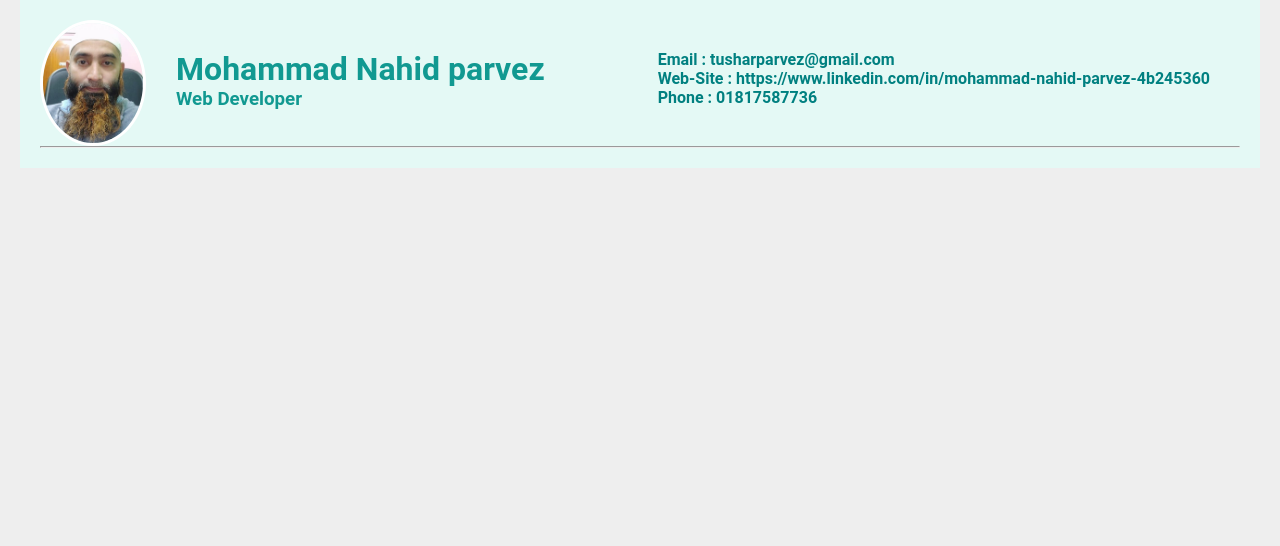
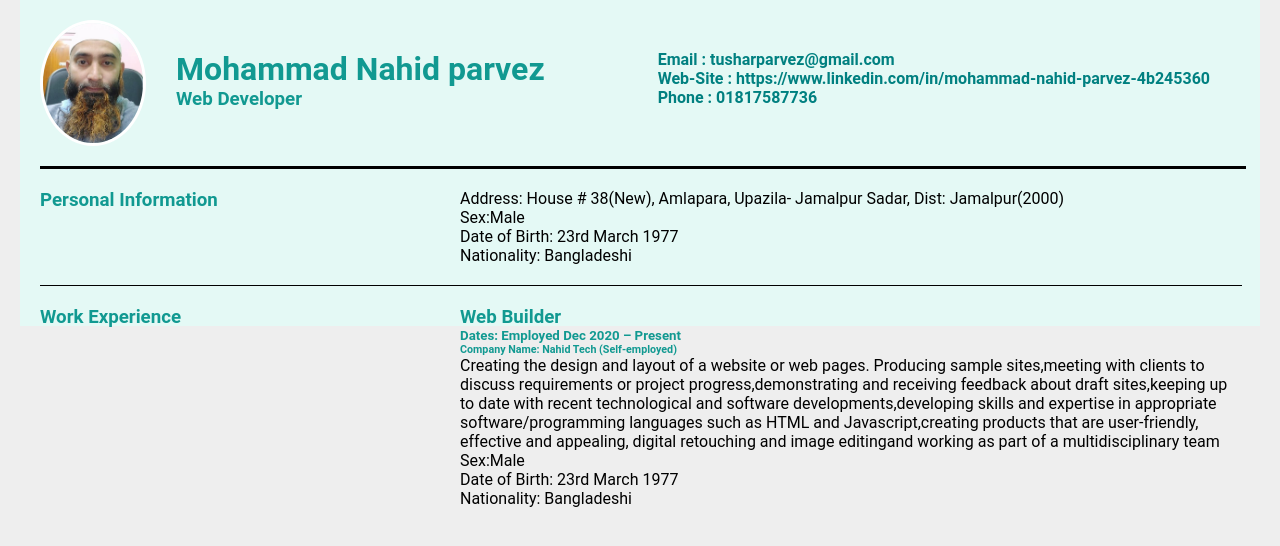
Before and after one commit to nahidparvez20/cv-project, a plain HTML site: page index.html in a window 1280 px wide. Drawn offline with Linux system fonts and the light colour scheme.

Commit message:
some update

```diff
--- a/index.html
+++ b/index.html
@@ -10,7 +10,9 @@
     <link rel="preconnect" href="https://fonts.gstatic.com" crossorigin>
 </head>
 <body>
+    <!--container start-->
     <div class="container">
+         <!--header start-->
         <header>
             <img class="profile-image" src="images/tushar2.jpg" alt="">
             <div class="header-bio">
@@ -24,26 +26,67 @@
 
             </div>
         </header>
-        <div class="div-clear"></div>
+         <!--header end-->
+          <!--clearing div-->
+        <div class="div-clear"> </div>
         <hr>
+         <!--main start-->
         <main>
+            <!--personal section start-->
+            <section id="personal-section">
+                <div class="content">
+                    <div class="left-div">
+                        <h3>Personal Information</h3>
+                    </div>
+                    <div class="right-div">
+                        <p>Address: House # 38(New), Amlapara,
+                        Upazila- Jamalpur Sadar, Dist: Jamalpur(2000)</p>
+                        <p>Sex:Male</p>
+                        <p>Date of Birth: 23rd March 1977</p>
+                        <p>Nationality: Bangladeshi</p>
+                    </div>
+                </div>
+            </section>
+            <!--personal section end-->
+            <!--clearing div-->
+        <div class="div-clear"> </div>
+            <hr class="common-hr">
+            <!--worke Experience start-->
+            <section>
+                <div class="content">
+                    <div class="left-div">
+                        <h3>Work Experience</h3>
+                    </div>
+                    <div class="right-div">
+                        <p>
+                           <h3>Web Builder</h3>
+                           <h5>Dates: Employed Dec 2020 – Present</h5>
+                            <h6>Company Name: Nahid Tech (Self-employed)</h6>
+                            <p>Creating the design and layout of a website or web pages. Producing sample sites,meeting with clients to discuss requirements or project progress,demonstrating and receiving feedback about draft sites,keeping up to date with recent technological and software developments,developing skills and expertise in appropriate software/programming languages such as HTML and Javascript,creating products that are user-friendly, effective and appealing, digital retouching and image editingand working as part of a multidisciplinary team</p>
+
+                        </p>
+                        <p>Sex:Male</p>
+                        <p>Date of Birth: 23rd March 1977</p>
+                        <p>Nationality: Bangladeshi</p>
+                    </div>
+                </div>
+            </section>
+            <!--worke Experience end-->
             <section>
 
             </section>
             <section>
 
             </section>
-            <section>
-
-            </section>
-            <section>
-
-            </section>
+        </main>
+            <!--main end-->
+            <!--footer start-->
             <footer>
 
             </footer>
-        </main>
+             <!--footer end-->
     </div>
+     <!--container end-->
 
 </body>
 </html>
--- a/style.css
+++ b/style.css
@@ -12,9 +12,7 @@ body{
     margin: 0 auto;
     padding: 20px;
 }
-header{
 
-}
 .profile-image{
     width: 100px;
     height: 120px;
@@ -45,3 +43,33 @@ h1,h2,h3,h4,h5,h6{
 .div-clear{
     clear: both;
 }
+hr{
+    border: solid black 3px;
+    margin: 20px auto;
+    width: 100%;
+    border-bottom: none;
+}
+/*------------------
+Personal Section start
+----------------------*/
+
+#personal-section{
+
+}
+.content{
+    margin-bottom: 20px;
+}
+.left-div{
+    width: 35%;
+    float: left;
+}
+.right-div{
+    width: 65%;
+    float: left;
+}
+.common-hr{
+    border: solid black 1px;
+    margin: 20 auto;
+    width: 100%;
+    border-bottom: none;
+}
```
